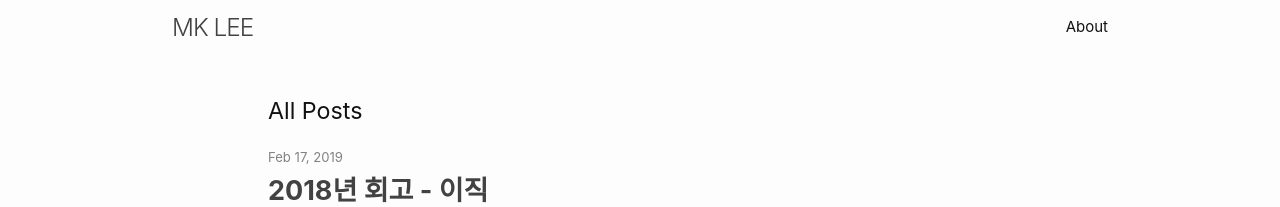
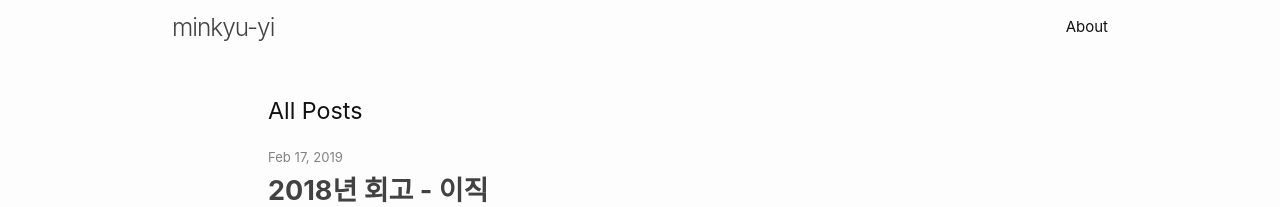
Before and after one commit to minkyu-yi/minkyu-yi, a Jekyll site: the page built from index.md, in a window 1280 px wide. Shown: the top 207 px of the page. Built offline with Jekyll 4.4.1, drawn with Linux system fonts in a browser that asks for light colours.

Commit message:
chore: config

```diff
--- a/_config.yml
+++ b/_config.yml
@@ -13,12 +13,11 @@
 # you will see them accessed via {{ site.title }}, {{ site.email }}, and so on.
 # You can create any custom variable you would like, and they will be accessible
 # in the templates via {{ site.myvariable }}.
-title: MK LEE
+title: minkyu-yi
 author: 이민규
 email: lmk3540@gmail.com
 description: >- # this means to ignore newlines until "baseurl:"
-
-baseurl: "" # the subpath of your site, e.g. /blog
+baseurl: '' # the subpath of your site, e.g. /blog
 url: https://minkyu-yi.github.io # the base hostname & protocol for your site, e.g. http://example.com
 linkedin_username: minkyu-yi
 github_username: minkyu-yi
@@ -35,7 +34,6 @@ markdown: kramdown
 plugins:
   - jekyll-feed
   - jekyll-sitemap
-
 # Exclude from processing.
 # The following items will not be processed, by default. Create a custom list
 # to override the default setting.
```
